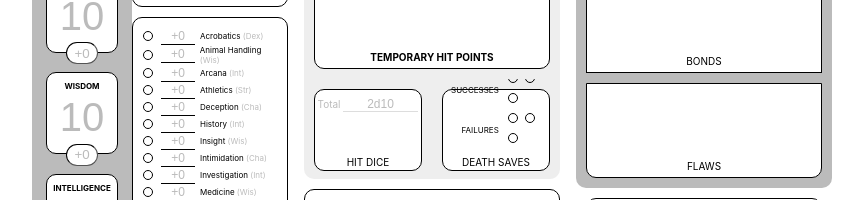
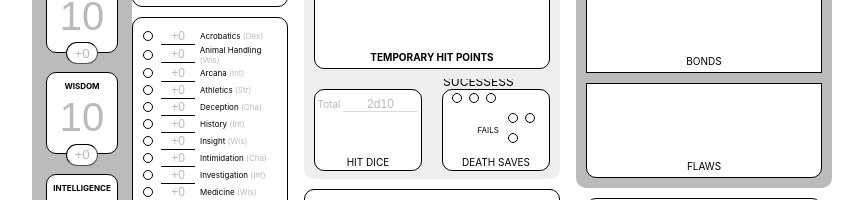
Before and after one commit to frankie-sadler/DnD5e-character-sheet, a React (Create React App) app: page / in a window 1280 px wide. Shown: the part 365-565 px from the top of the page, without its empty margins (208-1071 px from the left). Built offline with nearby package versions, Linux system fonts and the light colour scheme.

Commit message:
Created DeathBox

```diff
--- /dev/null
+++ b/src/components/combat/hitpoints/DeathBox.jsx
@@ -0,0 +1,14 @@
+const DeathBox = (props) => {
+  return (
+    <div className={"death" + props.rollType}>
+      <label>{props.rollType}</label>
+      <div className="bubbles">
+        <input name={"death" + props.rollType + "1"} type="checkbox" />
+        <input name={"death" + props.rollType + "2"} type="checkbox" />
+        <input name={"death" + props.rollType + "3"} type="checkbox" />
+      </div>
+    </div>
+  );
+};
+
+export default DeathBox;
--- a/src/components/combat/hitpoints/DeathThrows.jsx
+++ b/src/components/combat/hitpoints/DeathThrows.jsx
@@ -1,3 +1,5 @@
+import DeathBox from "./DeathBox";
+
 const DeathThrows = (props) => {
   return (
     <div className="deathsaves">
@@ -6,22 +8,24 @@ const DeathThrows = (props) => {
           <label>Death Saves</label>
         </div>
         <div className="marks">
-          <div className="deathsuccesses">
+          <DeathBox rollType="sucessess" />
+          <DeathBox rollType="fails" />
+          {/* <div className="deathsuccesses">
             <label>Successes</label>
             <div className="bubbles">
               <input name="deathsuccess1" type="checkbox" />
               <input name="deathsuccess2" type="checkbox" />
               <input name="deathsuccess3" type="checkbox" />
             </div>
-          </div>
-          <div className="deathfails">
+          </div> */}
+          {/* <div className="deathfails">
             <label>Failures</label>
             <div className="bubbles">
               <input name="deathfail1" type="checkbox" />
               <input name="deathfail2" type="checkbox" />
               <input name="deathfail3" type="checkbox" />
             </div>
-          </div>
+          </div> */}
         </div>
       </div>
     </div>
```
